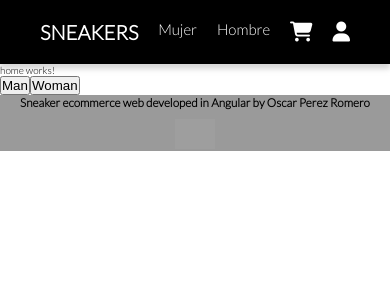
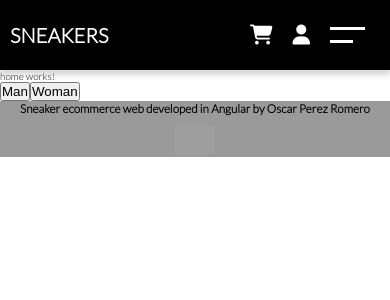
Before and after one commit to vlcoscar8/Angular--Sneakers-ecommerce, an Angular app: page / in a window 390 px wide. Shown: the top 300 px of the page. Built offline with nearby package versions, Linux system fonts and the light colour scheme; grey boxes are pictures that could not be loaded; a web font is replaced by a local one.

Commit message:
header button responsive

```diff
--- a/src/app/core/components/header/header.component.html
+++ b/src/app/core/components/header/header.component.html
@@ -2,7 +2,7 @@
   <div class="header__logo" [routerLink]="['']">
     <h1>SNEAKERS</h1>
   </div>
-  <ul class="header__list">
+  <ul class="header__list" *ngIf="isDesktop">
     <li>
       <a [routerLink]="['/product-list', 'Woman']">Mujer</a>
     </li>
@@ -10,8 +10,48 @@
       <a [routerLink]="['/product-list', 'Man']">Hombre</a>
     </li>
   </ul>
-  <div class="header__nav">
-    <i class="fa-solid fa-cart-shopping header__nav--cart"></i>
-    <i class="fa-solid fa-user header__nav--user"></i>
+  <div
+    class="header__navbar"
+    [ngClass]="{
+      'navbar--active': navClicked
+    }"
+  >
+    <i class="fa-solid fa-cart-shopping header__navbar--cart"></i>
+    <i class="fa-solid fa-user header__navbar--user"></i>
+    <div class="header__navbar--btn" *ngIf="!isDesktop" (click)="btnClick()">
+      <div
+        class="top"
+        [ngClass]="{
+          'top--active': navClicked
+        }"
+      ></div>
+      <div
+        class="down"
+        [ngClass]="{
+          'down--active': navClicked
+        }"
+      ></div>
+    </div>
   </div>
 </header>
+<nav
+  class="navbar"
+  [ngStyle]="{
+    top: navClicked ? '7rem' : '-10rem'
+  }"
+>
+  <button
+    [routerLink]="['/product-list', 'Woman']"
+    (click)="btnClick()"
+    class="navbar__btn navbar__btn--woman"
+  >
+    Mujer
+  </button>
+  <button
+    [routerLink]="['/product-list', 'Man']"
+    (click)="btnClick()"
+    class="navbar__btn navbar__btn--man"
+  >
+    Hombre
+  </button>
+</nav>
--- a/src/app/core/components/header/header.component.scss
+++ b/src/app/core/components/header/header.component.scss
@@ -1,11 +1,25 @@
+$breakpoint: 1200px;
+
+@mixin desktop {
+  @media (min-width: $breakpoint) {
+    @content;
+  }
+}
+
 .header {
   display: flex;
   justify-content: space-between;
   align-items: center;
-  padding: 2rem 4rem;
+  padding: 1rem;
   gap: 1rem;
   background-color: black;
   box-shadow: 0 5px 5px rgba(182, 182, 182, 0.55);
+  position: sticky;
+  z-index: 10;
+
+  @include desktop {
+    padding: 1rem 4rem;
+  }
 
   &__logo {
     color: white;
@@ -44,9 +58,14 @@
     }
   }
 
-  &__nav {
+  &__navbar {
     display: flex;
+    align-items: center;
     gap: 2rem;
+
+    &--active {
+      margin-right: -2rem;
+    }
 
     &--cart {
       font-size: 2rem;
@@ -68,5 +87,70 @@
         transition: all 0.3s ease;
       }
     }
+
+    &--btn {
+      display: flex;
+      flex-direction: column;
+      justify-content: center;
+      gap: 1rem;
+      width: 5rem;
+      height: 5rem;
+      cursor: pointer;
+
+      .top {
+        content: "";
+        width: 3.5rem;
+        height: 0.3rem;
+        background-color: rgb(255, 255, 255);
+        transition: all 0.3s ease-out;
+
+        &--active {
+          transform: rotate(45deg) translateY(0.9rem) translateX(0.1rem);
+          width: 3rem;
+        }
+      }
+
+      .down {
+        content: "";
+        width: 2.3rem;
+        height: 0.3rem;
+        background-color: rgb(255, 255, 255);
+        transition: all 0.3s ease-out;
+
+        &--active {
+          transform: rotate(-45deg) translateY(-0.75rem);
+          width: 3rem;
+        }
+      }
+    }
   }
 }
+
+.navbar {
+  display: flex;
+  align-items: center;
+  justify-content: center;
+  gap: 2rem;
+  min-height: 8rem;
+  width: 100%;
+  position: absolute;
+  background-color: rgb(255, 255, 255);
+  transition: all 0.2s ease-out;
+  z-index: 1;
+
+  &__btn {
+    width: 40%;
+    height: 4rem;
+    border-radius: 0.4rem;
+    border: 1px solid black;
+    background-color: transparent;
+    font-size: 1.7rem;
+
+    &:hover {
+      border: 1px solid rgb(255, 255, 255);
+      background-color: black;
+      color: white;
+      cursor: pointer;
+    }
+  }
+}
--- a/src/app/core/components/header/header.component.ts
+++ b/src/app/core/components/header/header.component.ts
@@ -1,5 +1,5 @@
 import { NavigationEnd, Router } from '@angular/router';
-import { Component, OnInit } from '@angular/core';
+import { Component, HostListener, OnInit } from '@angular/core';
 
 @Component({
   selector: 'app-header',
@@ -8,16 +8,29 @@ import { Component, OnInit } from '@angular/core';
 })
 export class HeaderComponent implements OnInit {
   public path: string = '/';
+  public isDesktop?: boolean = false;
+  public navClicked?: boolean = false;
 
   constructor(private router: Router) {}
 
+  @HostListener('window:resize')
+  onResize() {
+    window.innerWidth > 500
+      ? (this.isDesktop = true)
+      : (this.isDesktop = false);
+  }
+
   ngOnInit(): void {}
 
-  public onClick = () => {
+  public onClick() {
     this.router.events.subscribe((e) => {
       if (e instanceof NavigationEnd) {
         this.path = e.url.toString();
       }
     });
-  };
+  }
+
+  public btnClick() {
+    this.navClicked = !this.navClicked;
+  }
 }
```
Also changed, not shown: src/styles.scss (line endings or trailing spaces).
